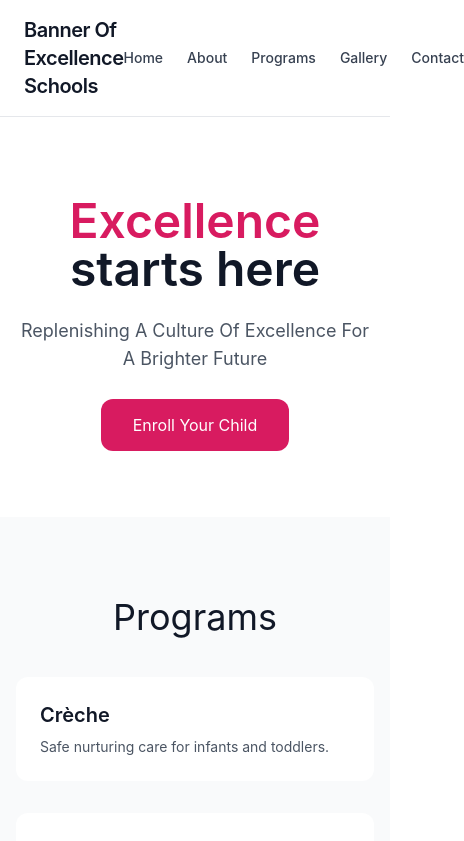
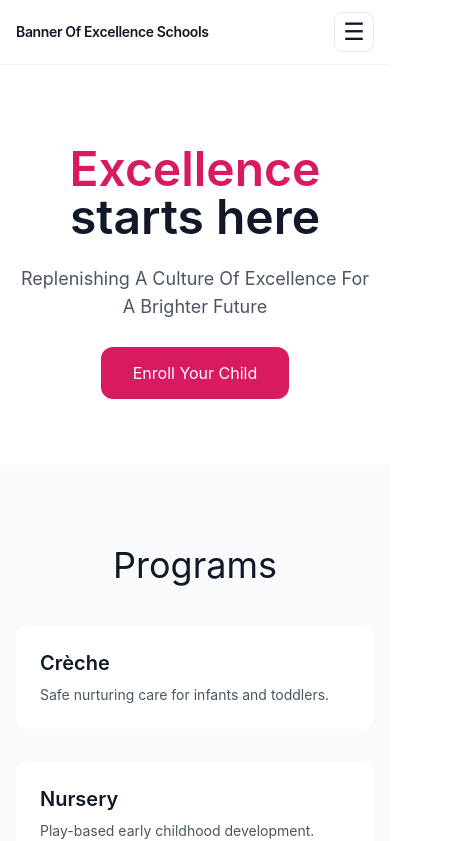
Before and after one commit to Josh-Fynly/school-website, a Next.js app: page / in a window 390 px wide. Shown: the top 841 px of the page, 464 px wide, since content can reach past the window. Built offline with nearby package versions, Linux system fonts and the light colour scheme.

Commit message:
Refactor Navbar for improved layout and mobile support

```diff
--- a/components/layout/Navbar.tsx
+++ b/components/layout/Navbar.tsx
@@ -1,24 +1,108 @@
+"use client";
+
 import Link from "next/link";
+import { useState } from "react";
 import { school } from "@/lib/school";
 
 export default function Navbar() {
+  const [menuOpen, setMenuOpen] = useState(false);
+
   return (
-    <header className="w-full border-b bg-white">
-      <div className="max-w-6xl mx-auto flex items-center justify-between px-6 py-4">
+    <header className="sticky top-0 z-50 w-full border-b border-gray-100 bg-white/95 backdrop-blur">
+      <div className="max-w-7xl mx-auto px-4 sm:px-6">
+        <div className="flex items-center justify-between h-16">
 
-        {/* Brand */}
-        <Link href="/" className="text-xl font-semibold tracking-tight">
-          {school?.name ?? "Banner Of Excellence"}
-        </Link>
+          {/* LOGO */}
+          <Link
+            href="/"
+            className="flex-shrink-0 max-w-[70%] sm:max-w-none"
+          >
+            <h1 className="text-sm sm:text-base md:text-lg font-semibold leading-tight tracking-tight text-gray-900">
+              {school?.name || "Banner Of Excellence Schools"}
+            </h1>
+          </Link>
 
-        {/* Navigation */}
-        <nav className="flex gap-6 text-sm font-medium text-gray-700">
-          <Link href="/">Home</Link>
-          <Link href="/about">About</Link>
-          <Link href="/programs">Programs</Link>
-          <Link href="/gallery">Gallery</Link>
-          <Link href="/contact">Contact</Link>
-        </nav>
+          {/* DESKTOP NAV */}
+          <nav className="hidden md:flex items-center gap-8 text-sm font-medium text-gray-700">
+            <Link href="/" className="hover:text-black transition">
+              Home
+            </Link>
+
+            <Link href="/about" className="hover:text-black transition">
+              About
+            </Link>
+
+            <Link href="/programs" className="hover:text-black transition">
+              Programs
+            </Link>
+
+            <Link href="/gallery" className="hover:text-black transition">
+              Gallery
+            </Link>
+
+            <Link href="/contact" className="hover:text-black transition">
+              Contact
+            </Link>
+          </nav>
+
+          {/* MOBILE MENU BUTTON */}
+          <button
+            onClick={() => setMenuOpen(!menuOpen)}
+            className="md:hidden flex items-center justify-center w-10 h-10 rounded-lg border border-gray-200"
+            aria-label="Toggle Menu"
+          >
+            <span className="text-2xl leading-none">
+              {menuOpen ? "×" : "☰"}
+            </span>
+          </button>
+        </div>
+
+        {/* MOBILE MENU */}
+        {menuOpen && (
+          <div className="md:hidden border-t border-gray-100 py-4">
+            <nav className="flex flex-col gap-4 text-sm font-medium text-gray-700">
+              <Link
+                href="/"
+                onClick={() => setMenuOpen(false)}
+                className="hover:text-black transition"
+              >
+                Home
+              </Link>
+
+              <Link
+                href="/about"
+                onClick={() => setMenuOpen(false)}
+                className="hover:text-black transition"
+              >
+                About
+              </Link>
+
+              <Link
+                href="/programs"
+                onClick={() => setMenuOpen(false)}
+                className="hover:text-black transition"
+              >
+                Programs
+              </Link>
+
+              <Link
+                href="/gallery"
+                onClick={() => setMenuOpen(false)}
+                className="hover:text-black transition"
+              >
+                Gallery
+              </Link>
+
+              <Link
+                href="/contact"
+                onClick={() => setMenuOpen(false)}
+                className="hover:text-black transition"
+              >
+                Contact
+              </Link>
+            </nav>
+          </div>
+        )}
       </div>
     </header>
   );
```
